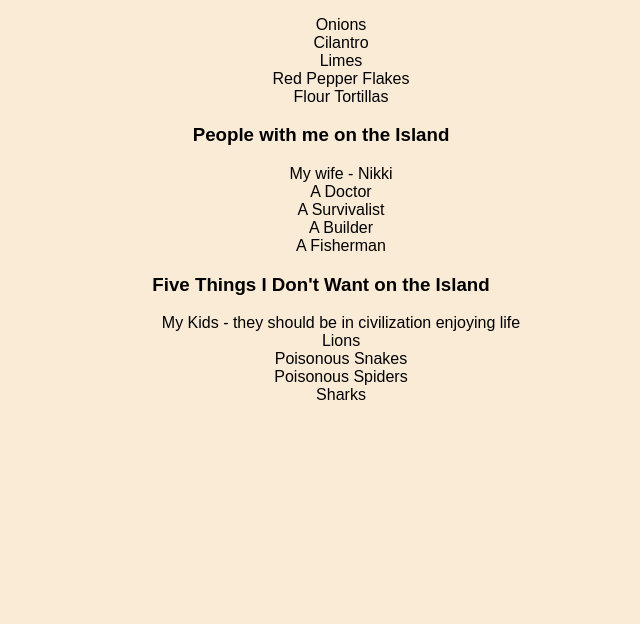
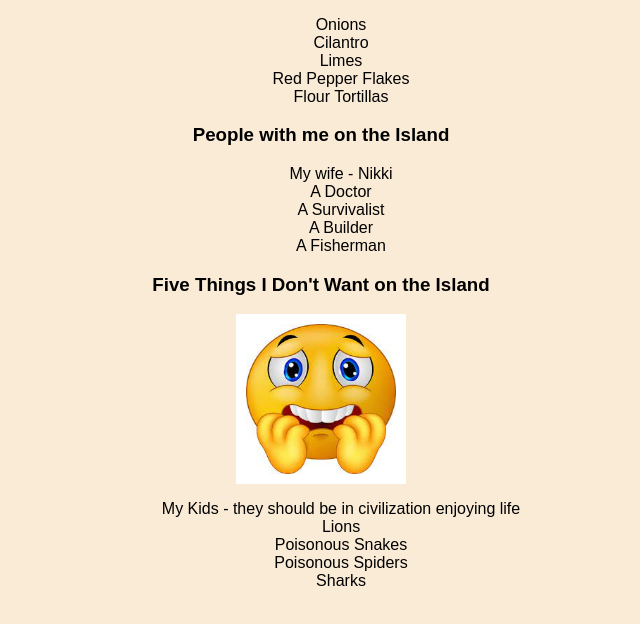
Before and after one commit to AlexAguirre70/Desert-Island, a plain HTML site: page index.html in a window 1280 px wide. Shown: the part 341-965 px from the top of the page, without its empty margins (319-959 px from the left). Before the commit the page ends 800 px from the top, so only its background shows below. Drawn offline with Linux system fonts and the light colour scheme.

Commit message:
Created a basic HTML page with CSS Styling

```diff
--- a/index.html
+++ b/index.html
@@ -10,7 +10,7 @@
 <body>
     <h1>Desert Island</h1>
     <h2>Must Have Menudo</h2>
-    <img alt="Mexican Tripe soup called Menudo" src="./menudo-bowl.jpg">
+    <img alt="Mexican Tripe soup called Menudo" src="./menudo-bowl.jpg" id="menudo">
     <h3>More Necessities</h3>
     <ol>
         <li>Onions</li>
@@ -28,6 +28,7 @@
         <li>A Fisherman</li>
     </ol>
     <h3>Five Things I Don't Want on the Island</h3>
+    <img alt="scared face emoji" src="./scared-face-emoji.jpg" id="scared">
     <ol>
         <li>My Kids - they should be in civilization enjoying life</li>
         <li>Lions</li>
--- a/main.css
+++ b/main.css
@@ -3,7 +3,7 @@ body {
     font-family: sans-serif;
     padding:10px;
 }
-img {
+#menudo{
     display:block;
     margin:auto;
     height: 20%;
@@ -12,6 +12,15 @@ img {
     background-color: azure;
     border-radius: 2rem 2rem 2rem 2rem;
 }
+#scared{
+    display:block;
+    margin:auto;
+    height: 150px;
+    width: 150px;
+    padding: 10px;
+    background-color: white;
+
+}
 h1, h2, h3, ol {
 
    text-align: center;
```
Also changed, not shown: scared-face-emoji.jpg (added).
